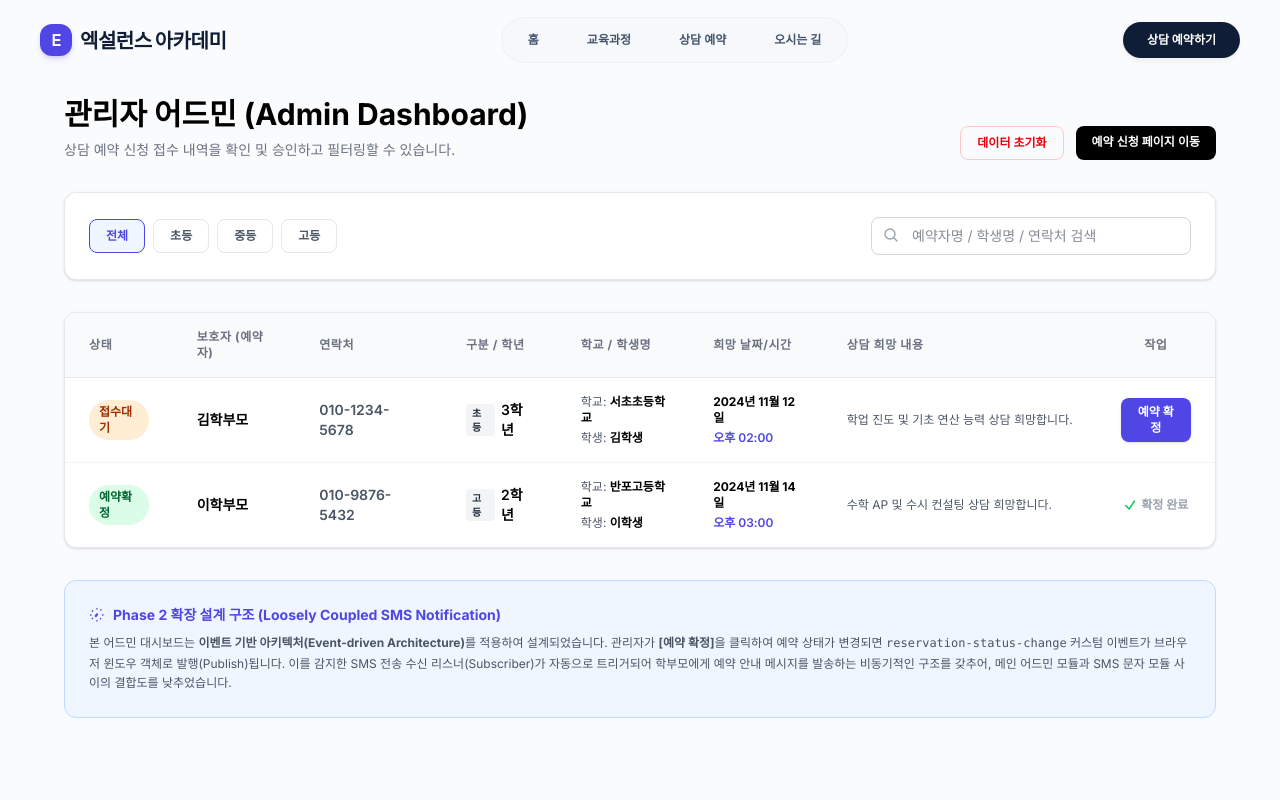
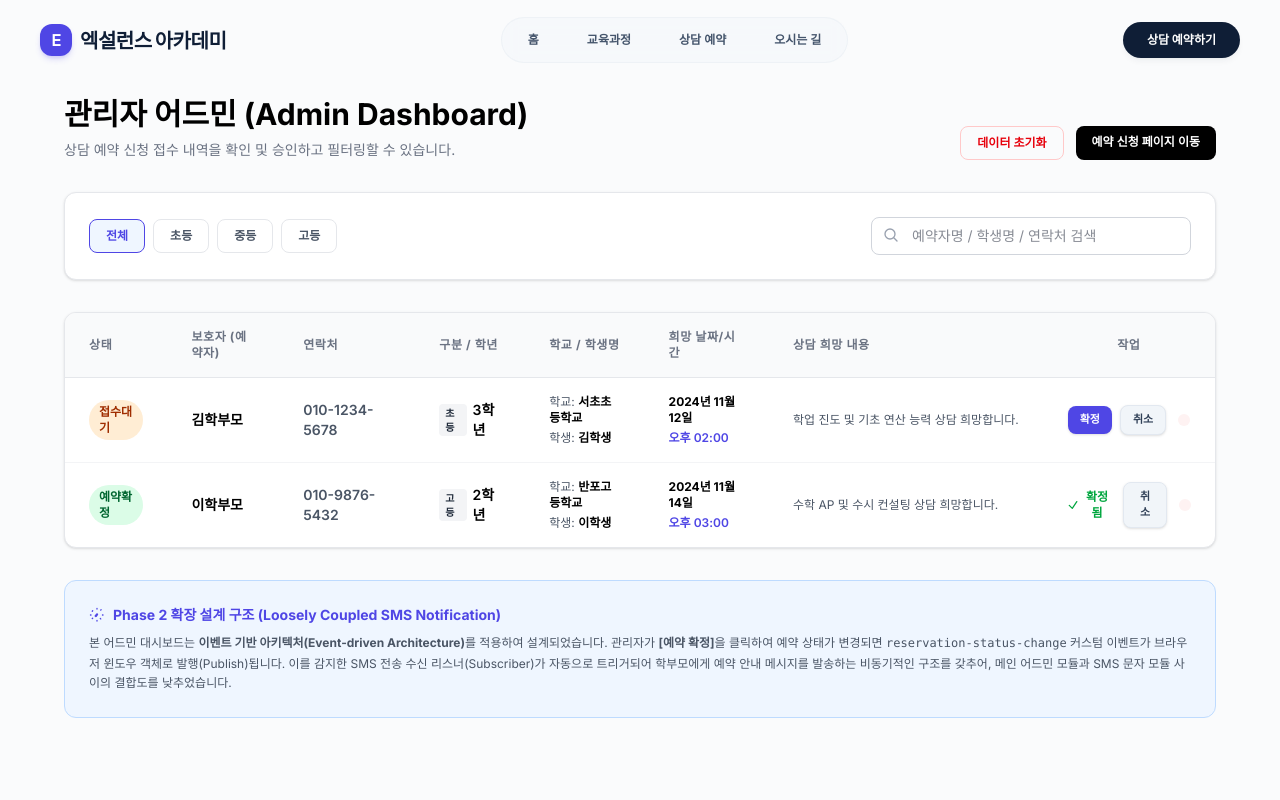
Before and after one commit to randomfosel2/academy-landing, a Next.js app: page /admin in a window 1280 px wide. Shown: the top 800 px of the page. Built offline with nearby package versions, Linux system fonts and the light colour scheme; a web font is replaced by a local one.

Commit message:
feat_admin_features_cancellation_and_deletion

```diff
--- a/app/admin/page.tsx
+++ b/app/admin/page.tsx
@@ -28,10 +28,13 @@ const setupSMSNotificationListener = () => {
     const { guardianName, phone, date, time, status } = customEvent.detail;
 
     if (status === "예약확정") {
-      // Mock SMS Send Logic
       const smsMessage = `[엑설런스 아카데미] ${guardianName}님, 예약이 확정되었습니다. 일시: ${date} ${time}`;
       console.log(`%c[SMS API Dispatch] 문자가 발송되었습니다. 수신처: ${phone} / 내용: ${smsMessage}`, "color: #38bdf8; font-weight: bold;");
       alert(`[자동 SMS 알림 발송 - Phase 2 데모]\n\n수신처: ${phone}\n내용: ${smsMessage}`);
+    } else if (status === "예약취소") {
+      const smsMessage = `[엑설런스 아카데미] ${guardianName}님, 예약이 취소되었습니다. 문의 사항이 있으시면 대표 번호로 연락 바랍니다.`;
+      console.log(`%c[SMS API Dispatch] 취소 안내 문자가 발송되었습니다. 수신처: ${phone} / 내용: ${smsMessage}`, "color: #f87171; font-weight: bold;");
+      alert(`[자동 SMS 알림 발송 - 취소 안내]\n\n수신처: ${phone}\n내용: ${smsMessage}`);
     }
   };
 
@@ -99,7 +102,6 @@ export default function AdminDashboard() {
       if (res.id === id) {
         const newStatus = "예약확정";
 
-        // Dispatch Custom Event for loose coupling
         const event = new CustomEvent("reservation-status-change", {
           detail: {
             id: res.id,
@@ -117,6 +119,40 @@ export default function AdminDashboard() {
       return res;
     });
 
+    setReservations(updated);
+    localStorage.setItem("academy_reservations", JSON.stringify(updated));
+  };
+
+  const handleCancelReservation = (id: number) => {
+    if (!confirm("정말로 이 예약을 취소 처리하시겠습니까?")) return;
+    const updated = reservations.map((res) => {
+      if (res.id === id) {
+        const newStatus = "예약취소";
+
+        const event = new CustomEvent("reservation-status-change", {
+          detail: {
+            id: res.id,
+            guardianName: res.guardianName,
+            phone: res.phone,
+            date: res.date,
+            time: res.time,
+            status: newStatus,
+          }
+        });
+        window.dispatchEvent(event);
+
+        return { ...res, status: newStatus };
+      }
+      return res;
+    });
+
+    setReservations(updated);
+    localStorage.setItem("academy_reservations", JSON.stringify(updated));
+  };
+
+  const handleDeleteReservation = (id: number) => {
+    if (!confirm("정말로 이 예약 내역을 영구 삭제하시겠습니까?")) return;
+    const updated = reservations.filter((res) => res.id !== id);
     setReservations(updated);
     localStorage.setItem("academy_reservations", JSON.stringify(updated));
   };
@@ -220,6 +256,8 @@ export default function AdminDashboard() {
                       <span className={`inline-flex px-2.5 py-1 text-xs font-bold rounded-full ${
                         res.status === "예약확정"
                           ? "bg-green-100 text-green-800"
+                          : res.status === "예약취소"
+                          ? "bg-red-100 text-red-800"
                           : "bg-orange-100 text-orange-800"
                       }`}>
                         {res.status}
@@ -254,19 +292,51 @@ export default function AdminDashboard() {
                     </td>
                     {/* Confirm Button */}
                     <td className="py-4 px-6 text-center">
-                      {res.status === "접수대기" ? (
+                      <div className="flex items-center justify-center gap-2">
+                        {res.status === "접수대기" && (
+                          <>
+                            <button
+                              onClick={() => handleConfirmReservation(res.id)}
+                              className="px-3 py-1.5 bg-secondary text-white hover:opacity-90 text-[11px] font-semibold rounded-lg shadow-sm transition-all"
+                            >
+                              확정
+                            </button>
+                            <button
+                              onClick={() => handleCancelReservation(res.id)}
+                              className="px-3 py-1.5 bg-slate-100 hover:bg-slate-200 text-slate-700 text-[11px] font-semibold rounded-lg border border-slate-200 shadow-sm transition-all"
+                            >
+                              취소
+                            </button>
+                          </>
+                        )}
+                        {res.status === "예약확정" && (
+                          <>
+                            <span className="text-green-600 font-bold text-xs flex items-center gap-1 mr-1">
+                              <Icon name="check" className="w-3.5 h-3.5 text-green-600" />
+                              확정됨
+                            </span>
+                            <button
+                              onClick={() => handleCancelReservation(res.id)}
+                              className="px-3 py-1.5 bg-slate-100 hover:bg-slate-200 text-slate-700 text-[11px] font-semibold rounded-lg border border-slate-200 shadow-sm transition-all"
+                            >
+                              취소
+                            </button>
+                          </>
+                        )}
+                        {res.status === "예약취소" && (
+                          <span className="text-red-500 font-bold text-xs flex items-center gap-1 mr-2">
+                            <Icon name="close" className="w-3.5 h-3.5 text-red-500" />
+                            취소됨
+                          </span>
+                        )}
                         <button
-                          onClick={() => handleConfirmReservation(res.id)}
-                          className="px-3.5 py-1.5 bg-secondary text-white hover:opacity-90 text-xs font-semibold rounded-lg shadow-sm transition-all"
+                          onClick={() => handleDeleteReservation(res.id)}
+                          className="p-1.5 bg-red-50 hover:bg-red-100 text-red-600 rounded-lg transition-all ml-1"
+                          title="삭제"
                         >
-                          예약 확정
+                          <Icon name="delete" className="w-4 h-4" />
                         </button>
-                      ) : (
-                        <span className="text-gray-400 font-semibold text-xs flex items-center justify-center gap-1">
-                          <Icon name="check" className="w-3.5 h-3.5 text-green-500" />
-                          확정 완료
-                        </span>
-                      )}
+                      </div>
                     </td>
                   </tr>
                 ))
```
